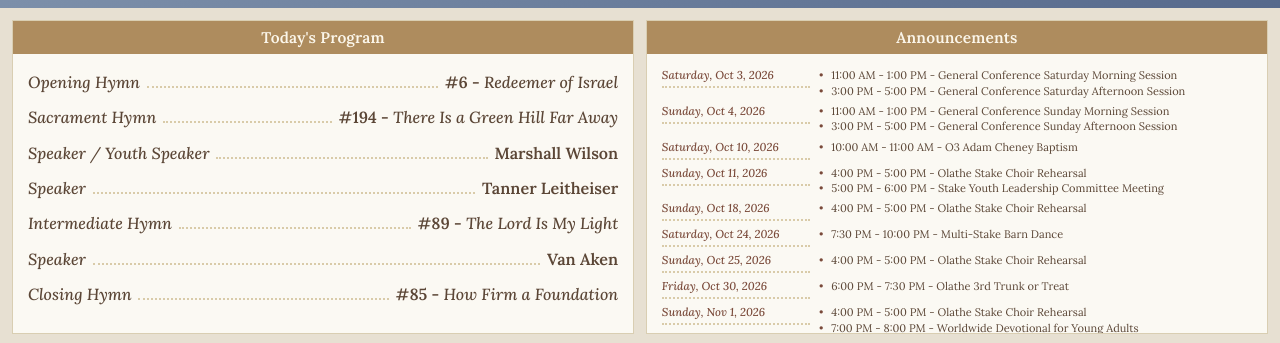
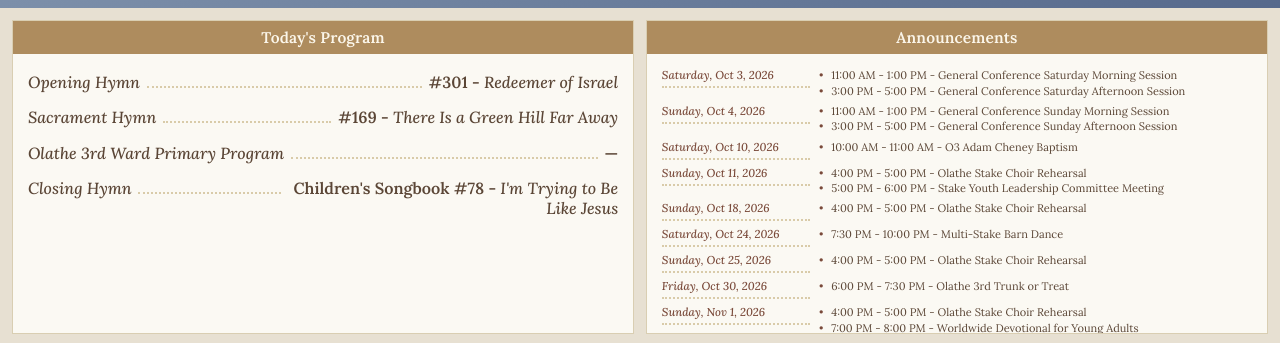
Before and after one commit to Olathe3rdWard/Olathe3rdWardBulletin, a plain HTML site: page index.html in a window 1280 px wide. Shown: the part 127-470 px from the top of the page. Drawn offline with Linux system fonts and the light colour scheme.

Commit message:
Add files via upload

```diff
--- a/index.html
+++ b/index.html
@@ -396,13 +396,10 @@ const DATA = {
   // ---- Today's Program (Sacrament Meeting) -------------------------------
   // Leave value "" to show a blank line. Wrap a title in <em>...</em> for italics.
   program: [
-    { label: "Opening Hymn",                  value: "#6 - <em>Redeemer of Israel</em>" },
-    { label: "Sacrament Hymn",                value: "#194 - <em>There Is a Green Hill Far Away</em>" },
-    { label: "Speaker / Youth Speaker",       value: "Marshall Wilson" },
-    { label: "Speaker",                       value: "Tanner Leitheiser" },
-    { label: "Intermediate Hymn",             value: "#89 - <em>The Lord Is My Light</em>" },
-    { label: "Speaker",                       value: "Van Aken" },
-    { label: "Closing Hymn",                  value: "#85 - <em>How Firm a Foundation</em>" }
+    { label: "Opening Hymn",                  value: "#301 - <em>Redeemer of Israel</em>" },
+    { label: "Sacrament Hymn",                value: "#169 - <em>There Is a Green Hill Far Away</em>" },
+    { label: "Olathe 3rd Ward Primary Program"       },
+    { label: "Closing Hymn",                  value: "Children's Songbook #78 - <em>I'm Trying to Be Like Jesus</em>" }
   ],
 
   // ---- Recurring (two columns) -------------------------------------------
```
